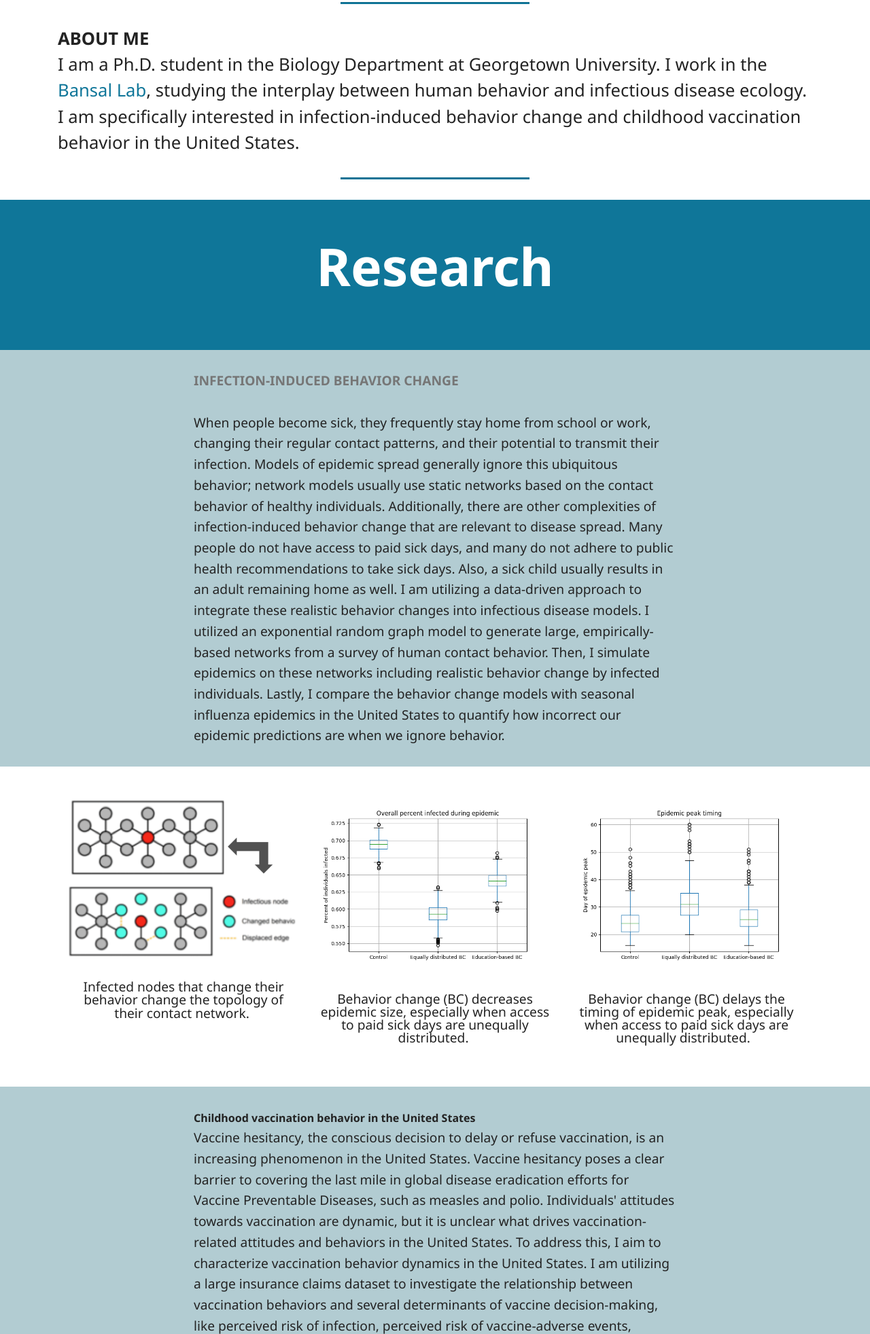
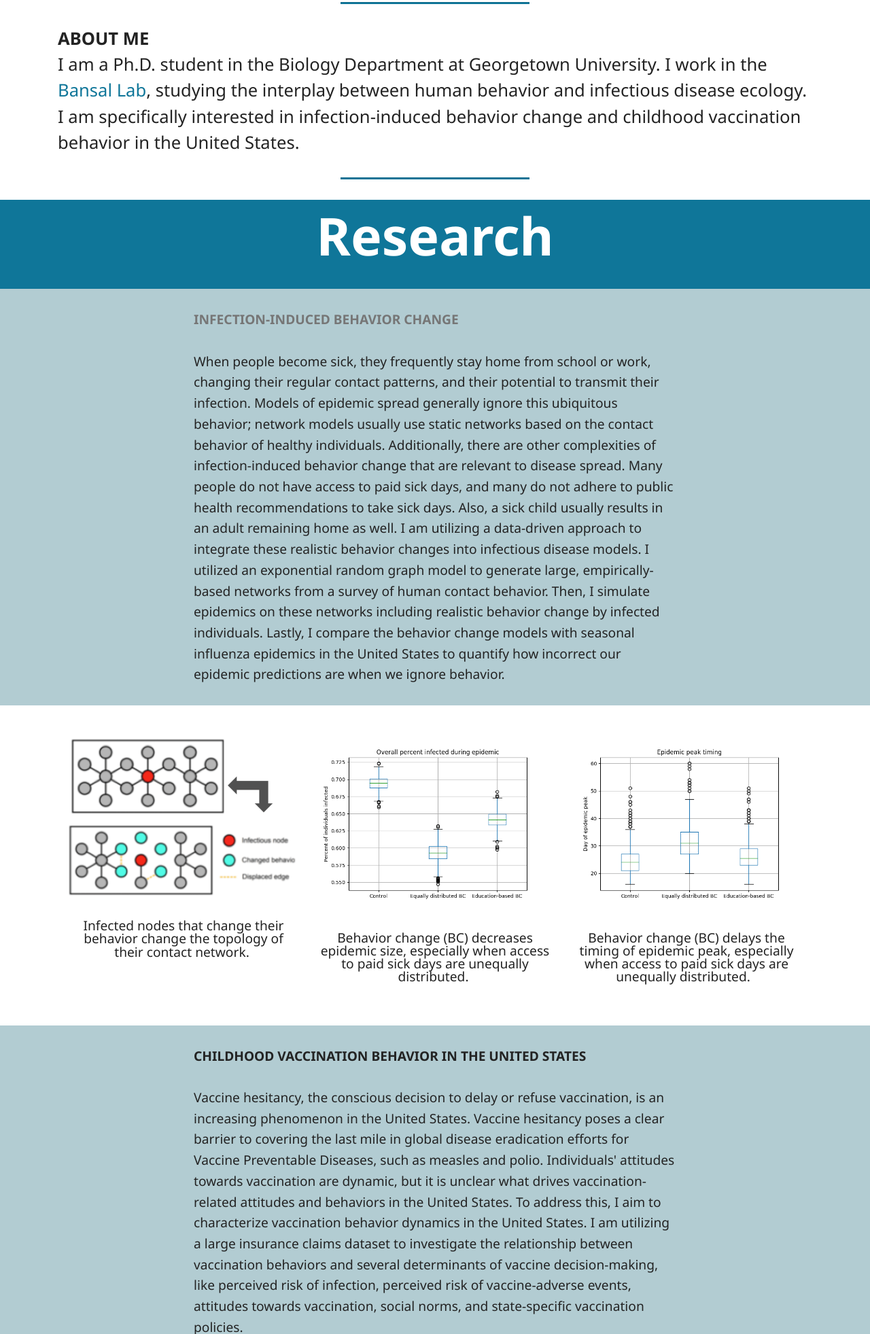
Before and after one commit to caseyzipfel/caseyzipfel.github.io, a plain HTML site: page index.html in a window 1280 px wide. Shown: the part 837-2800 px from the top of the page at 68% size. Drawn offline with Linux system fonts and the light colour scheme.

Commit message:
create github pages

```diff
--- a/assets/mobirise/css/mbr-additional.css
+++ b/assets/mobirise/css/mbr-additional.css
@@ -1336,8 +1336,8 @@ body {
   }
 }
 .cid-qSknGlotuK {
-  padding-top: 60px;
-  padding-bottom: 60px;
+  padding-top: 15px;
+  padding-bottom: 15px;
   background-color: #0f7699;
 }
 .cid-qSknq3plz9 {
--- a/index.html
+++ b/index.html
@@ -43,7 +43,7 @@
     </div>
 </section>
 
-<section class="engine"><a href="https://mobirise.me/s">bootstrap themes</a></section><section class="mbr-section article content9 cid-qSkgZjPbuL" id="content9-j">
+<section class="engine"><a href="https://mobirise.me/u">bootstrap website templates</a></section><section class="mbr-section article content9 cid-qSkgZjPbuL" id="content9-j">
 
 
 
@@ -140,7 +140,7 @@
 
     <div class="container">
         <div class="media-container-row">
-            <div class="mbr-text col-12 col-md-8 mbr-fonts-style display-7"><div><span style="font-size: 1rem;"><strong>Childhood vaccination behavior in the United States</strong></span><br></div><div>Vaccine hesitancy, the conscious decision to delay or refuse vaccination, is an increasing phenomenon in the United States. Vaccine hesitancy poses a clear barrier to covering the last mile in global disease eradication efforts for Vaccine Preventable Diseases, such as measles and polio. Individuals' attitudes towards vaccination are dynamic, but it is unclear what drives vaccination-related attitudes and behaviors in the United States. To address this, I aim to characterize vaccination behavior dynamics in the United States. I am utilizing a large insurance claims dataset to investigate the relationship between vaccination behaviors and several determinants of vaccine decision-making, like perceived risk of infection, perceived risk of vaccine-adverse events, attitudes towards vaccination, social norms, and state-specific vaccination policies.<strong>&nbsp;</strong></div></div>
+            <div class="mbr-text col-12 col-md-8 mbr-fonts-style display-7"><div><span style="font-size: 1.2rem;"><strong>CHILDHOOD VACCINATION BEHAVIOR IN THE UNITED STATES</strong></span></div><div><span style="font-size: 1.2rem;"><strong><br></strong></span></div><div><span style="font-size: 1.2rem;">Vaccine hesitancy, the conscious decision to delay or refuse vaccination, is an increasing phenomenon in the United States. Vaccine hesitancy poses a clear barrier to covering the last mile in global disease eradication efforts for Vaccine Preventable Diseases, such as measles and polio. Individuals' attitudes towards vaccination are dynamic, but it is unclear what drives vaccination-related attitudes and behaviors in the United States. To address this, I aim to characterize vaccination behavior dynamics in the United States. I am utilizing a large insurance claims dataset to investigate the relationship between vaccination behaviors and several determinants of vaccine decision-making, like perceived risk of infection, perceived risk of vaccine-adverse events, attitudes towards vaccination, social norms, and state-specific vaccination policies.</span><strong>&nbsp;</strong></div></div>
         </div>
     </div>
 </section>
```
Also changed, not shown: 1 other file.
